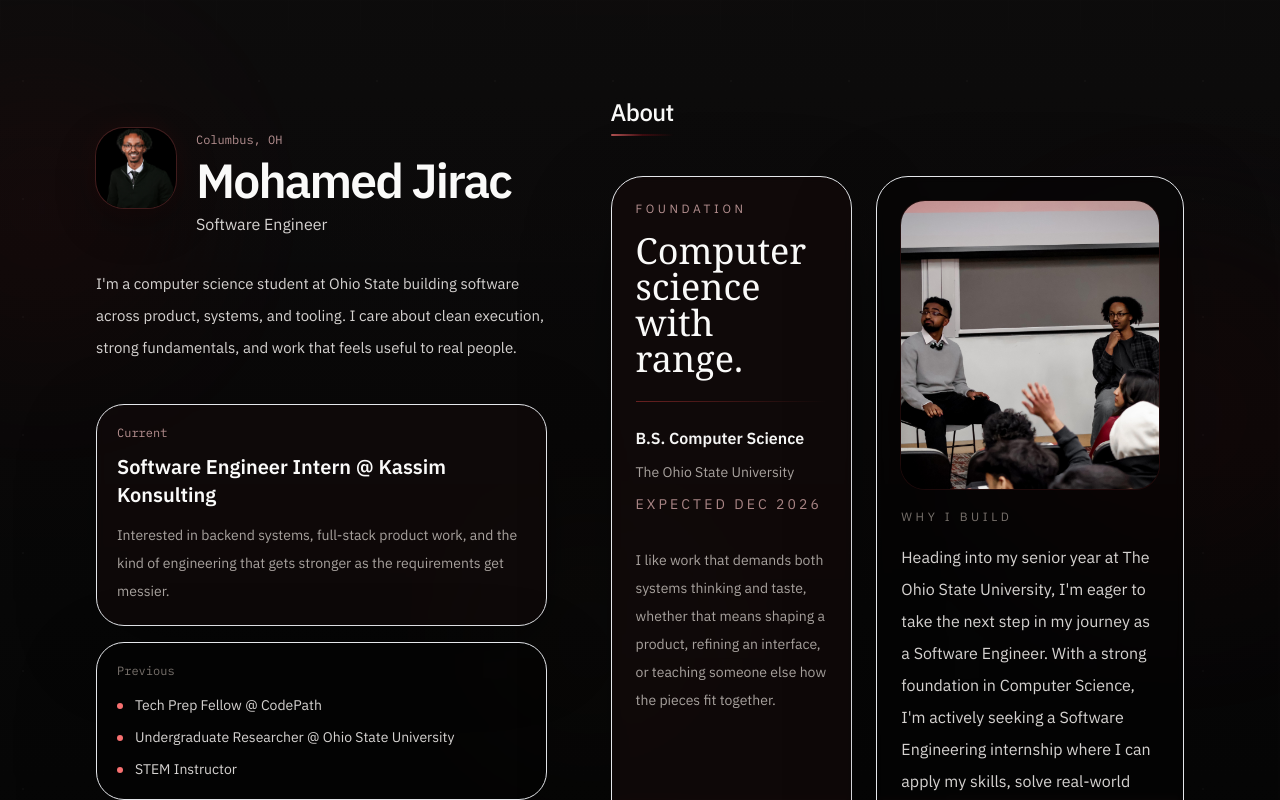
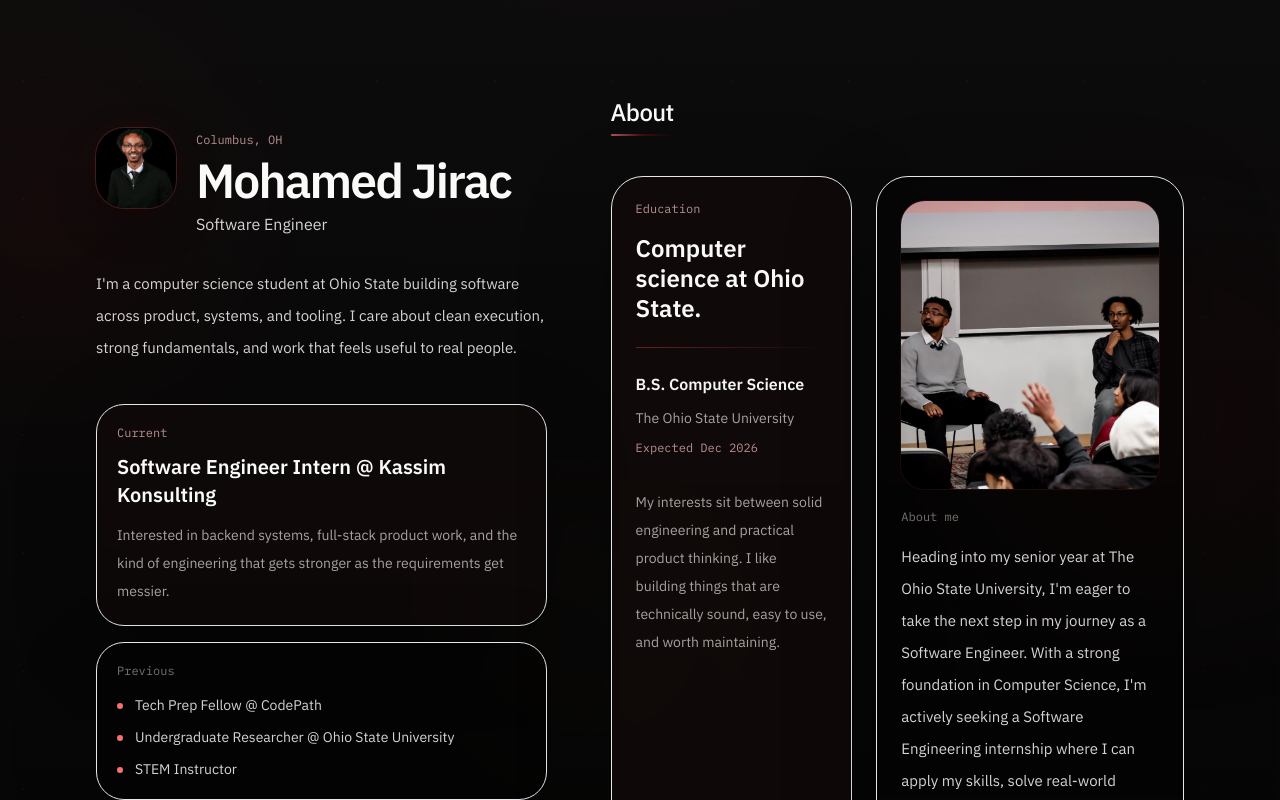
Before and after one commit to Mohamedj2020/PersonalPortfolio, a React (Create React App) app: page / in a window 1280 px wide. Shown: the top 800 px of the page. Built offline with nearby package versions, Linux system fonts and the light colour scheme; no server answers.

Commit message:
Refine portfolio typography

```diff
--- a/src/components/About.tsx
+++ b/src/components/About.tsx
@@ -13,23 +13,21 @@ const About = () => {
           className="scroll-fade rounded-[32px] border border-red-500/12 bg-[rgba(18,10,10,0.72)] p-6 shadow-[0_30px_90px_rgba(0,0,0,0.28)] backdrop-blur-sm"
           style={{ transitionDelay: '100ms' }}
         >
-          <p className="text-xs uppercase tracking-[0.3em] text-red-200/70">Foundation</p>
-          <h3 className="mt-4 font-serif text-4xl leading-none text-stone-50">
-            Computer science with range.
+          <p className="font-mono text-xs text-red-200/70">Education</p>
+          <h3 className="mt-4 text-2xl font-semibold leading-tight text-stone-50">
+            Computer science at Ohio State.
           </h3>
           <div className="mt-6 h-px w-full bg-gradient-to-r from-red-500/40 to-transparent" />
 
           <div className="mt-6 space-y-3">
             <p className="text-base font-semibold text-stone-100">{aboutData.education.degree}</p>
             <p className="text-sm text-stone-400">{aboutData.education.school}</p>
-            <p className="text-sm uppercase tracking-[0.22em] text-red-200/65">
-              {aboutData.education.expected}
-            </p>
+            <p className="font-mono text-xs text-red-200/70">{aboutData.education.expected}</p>
           </div>
 
           <p className="mt-8 text-sm leading-7 text-stone-400">
-            I like work that demands both systems thinking and taste, whether that means shaping a
-            product, refining an interface, or teaching someone else how the pieces fit together.
+            My interests sit between solid engineering and practical product thinking. I like
+            building things that are technically sound, easy to use, and worth maintaining.
           </p>
         </div>
 
@@ -45,8 +43,8 @@ const About = () => {
             />
 
             <div>
-              <p className="text-xs uppercase tracking-[0.3em] text-stone-500">Why I build</p>
-              <p className="mt-4 text-base leading-8 text-stone-300">{aboutData.summary}</p>
+              <p className="font-mono text-xs text-stone-500">About me</p>
+              <p className="mt-4 text-[15px] leading-8 text-stone-300">{aboutData.summary}</p>
             </div>
           </div>
         </div>
```
